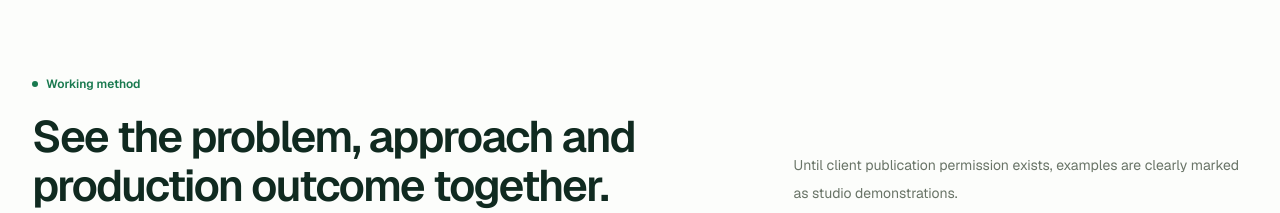
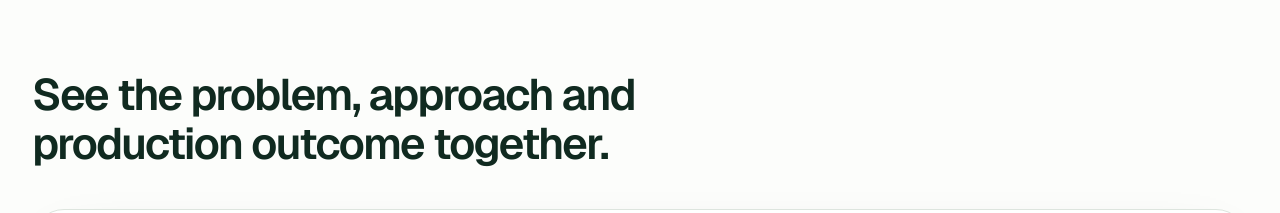
Before and after one commit to enesbv/artlantix, a Next.js app: page / in a window 1280 px wide. Shown: the part 730-943 px from the top of the page. Built offline with nearby package versions, Linux system fonts and the light colour scheme; no server answers; the database is empty.

Commit message:
refactor: simplify homepage work showcase heading

```diff
--- a/components/HomePageContent.tsx
+++ b/components/HomePageContent.tsx
@@ -49,13 +49,7 @@ export default function HomePageContent({ locale }: { locale: string }) {
 
         <section id="work" className="scroll-mt-24 border-b border-[#DAD8D2] bg-[#FCFDFB]">
           <div className="mx-auto max-w-7xl px-4 py-20 sm:px-6 lg:px-8">
-            <div className="grid gap-5 lg:grid-cols-[1.2fr_0.8fr] lg:items-end lg:gap-20">
-              <div>
-                <span className="mb-5 inline-flex items-center gap-2 text-xs font-semibold text-[#18794E]"><span className="h-1.5 w-1.5 rounded-full bg-[#18794E]" aria-hidden="true" />{copy.home.workEyebrow}</span>
-                <h2 className="max-w-2xl text-3xl font-semibold leading-[1.12] tracking-[-0.04em] text-[#102A20] sm:text-4xl lg:text-[2.75rem]">{copy.home.workTitle}</h2>
-              </div>
-              <p className="max-w-md text-sm leading-7 text-[#697467] lg:pb-1">{copy.home.workBody}</p>
-            </div>
+            <h2 className="max-w-3xl text-3xl font-semibold leading-[1.12] tracking-[-0.04em] text-[#102A20] sm:text-4xl lg:text-[2.75rem]">{copy.home.workTitle}</h2>
 
             <div className="mt-10 mb-12">
               <BeforeAfterSlider />
```
